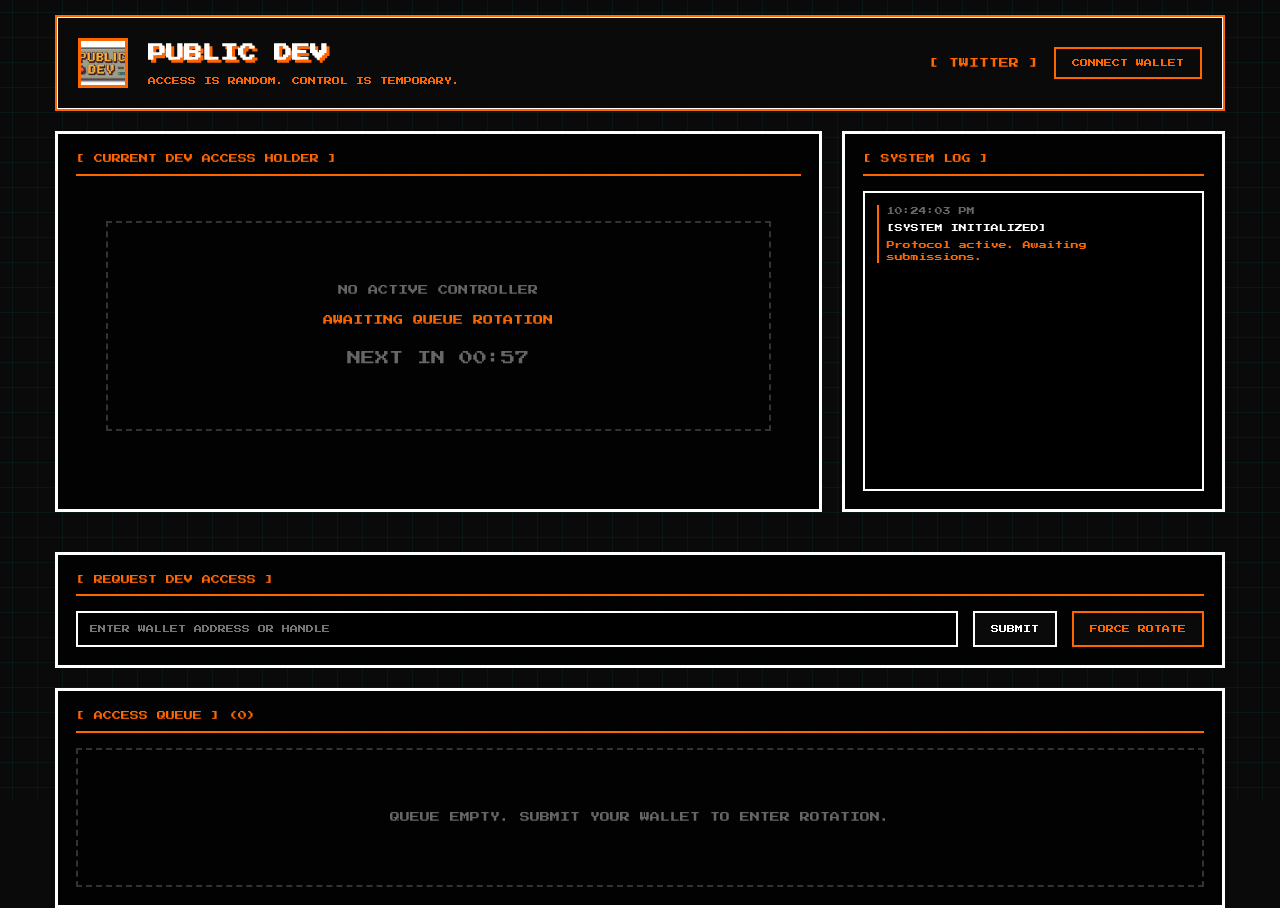
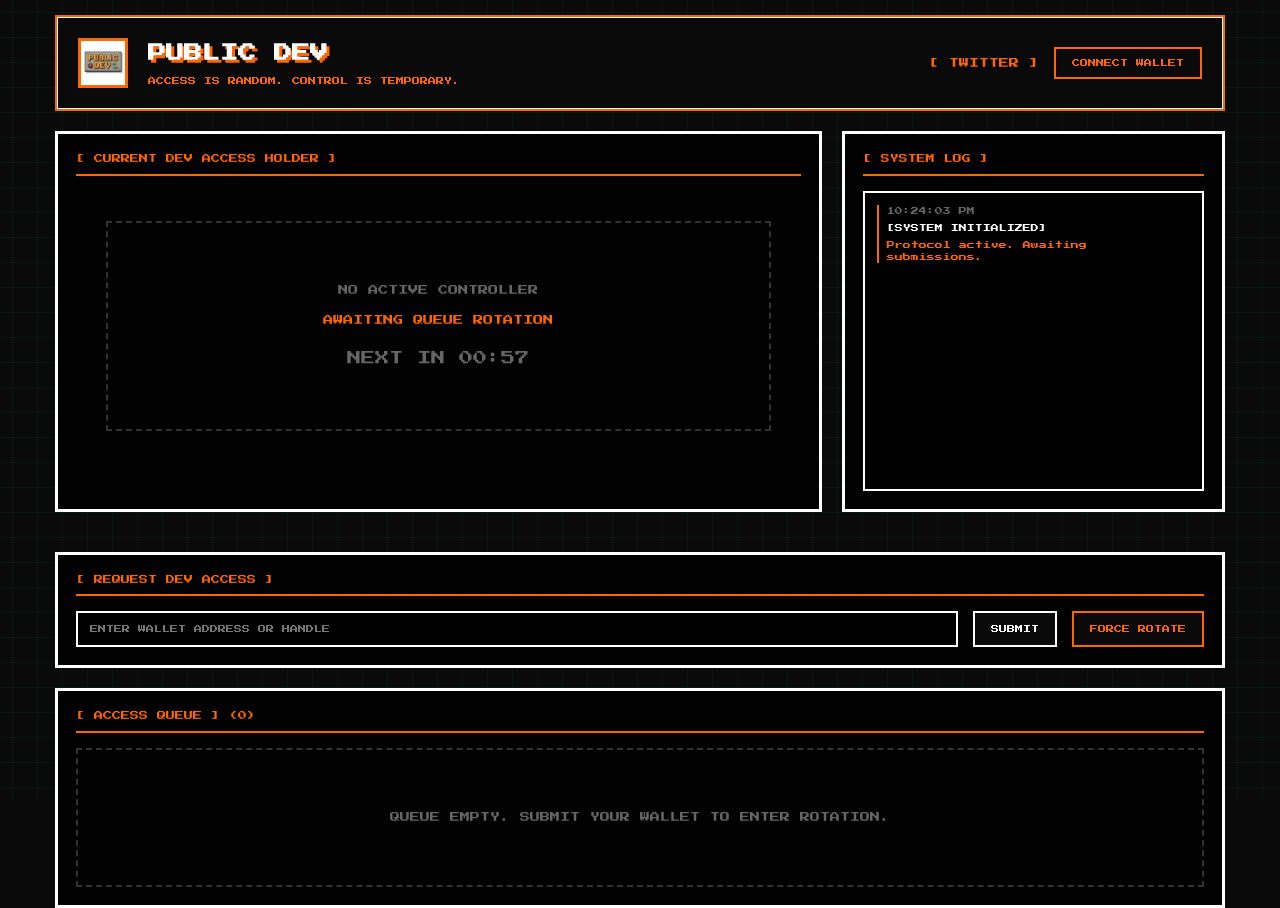
Before and after one commit to Alleyhustler/public-dev, a plain HTML site: page index.html in a window 1280 px wide. Shown: the top 908 px of the page. Drawn offline with Linux system fonts and the light colour scheme.

Commit message:
Add files via upload

```diff
--- a/index.html
+++ b/index.html
@@ -356,7 +356,7 @@
             <div class="header-content">
                 <div class="logo-area">
                     <div class="logo">
-                        <img src="RugCats Live LOGO.png" alt="Public Dev Logo">
+                        <img src="ss.png" alt="Public Dev Logo">
                     </div>
                     <div>
                         <h1>PUBLIC DEV</h1>
@@ -675,5 +675,4 @@
         init();
     </script>
 </body>
-
 </html>
```
Also changed, not shown: ss - Copy.png (added), ss.png (added).
